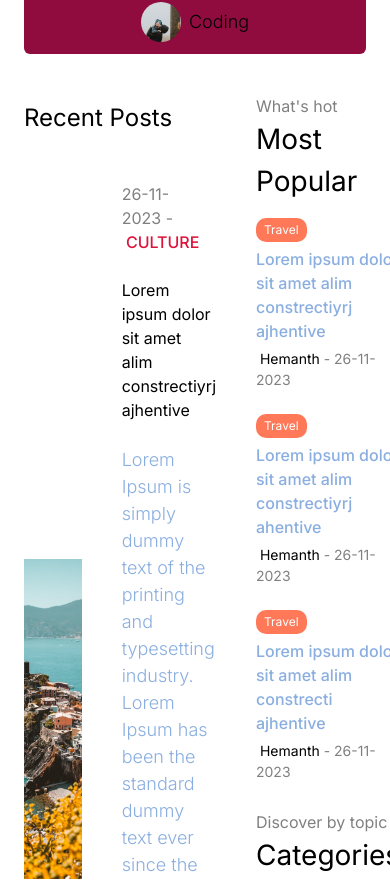
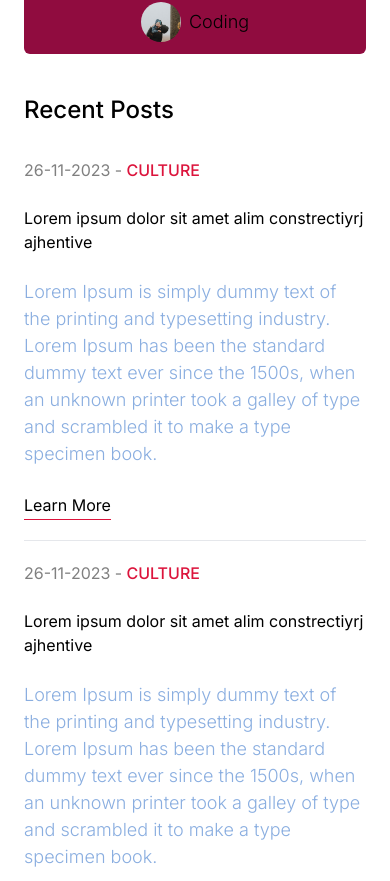
Before and after one commit to fsdhemanth648/blogApp, a Next.js app: page / in a window 390 px wide. Shown: the part 1038-1919 px from the top of the page. Built offline with nearby package versions, Linux system fonts and the light colour scheme.

Commit message:
responsiveness for cardlist and menu

```diff
--- a/src/app/HomePage.module.css
+++ b/src/app/HomePage.module.css
@@ -1,3 +1,3 @@
 .content {
-  @apply flex gap-10;
+  @apply flex gap-10 mt-2;
 }
--- a/src/app/ui/card/Card.module.css
+++ b/src/app/ui/card/Card.module.css
@@ -1,8 +1,8 @@
 .post {
-  @apply mb-10 flex gap-10 items-center;
+  @apply mb-5 mt-5 flex gap-10 items-center;
 }
 .imgContainer {
-  @apply flex-1 h-80 relative;
+  @apply hidden md:block flex-1 h-80 relative;
 }
 .image {
   @apply object-cover;
--- a/src/app/ui/cardList/CardList.js
+++ b/src/app/ui/cardList/CardList.js
@@ -10,7 +10,9 @@ function CardList() {
             <h1 className={styles.title}>Recent Posts</h1>
             <div className={styles.posts}>
                 <Card />
+                <hr />
                 <Card />
+                <hr />
                 <Card />
                 {/* <Card /> */}
             </div>
--- a/src/app/ui/cardList/CardList.module.css
+++ b/src/app/ui/cardList/CardList.module.css
@@ -3,5 +3,5 @@
   /* background-color: red; */
 }
 .title {
-  @apply my-12 text-2xl;
+  @apply my-8 text-2xl md:my-10 md:text-3xl font-medium;
 }
--- a/src/app/ui/menu/Menu.module.css
+++ b/src/app/ui/menu/Menu.module.css
@@ -1,7 +1,7 @@
 .menu {
   flex: 2;
   margin-top: 40px;
-  /* background-color: black; */
+  @apply hidden md:block;
 }
 .subTitle {
   color: gray;
```
